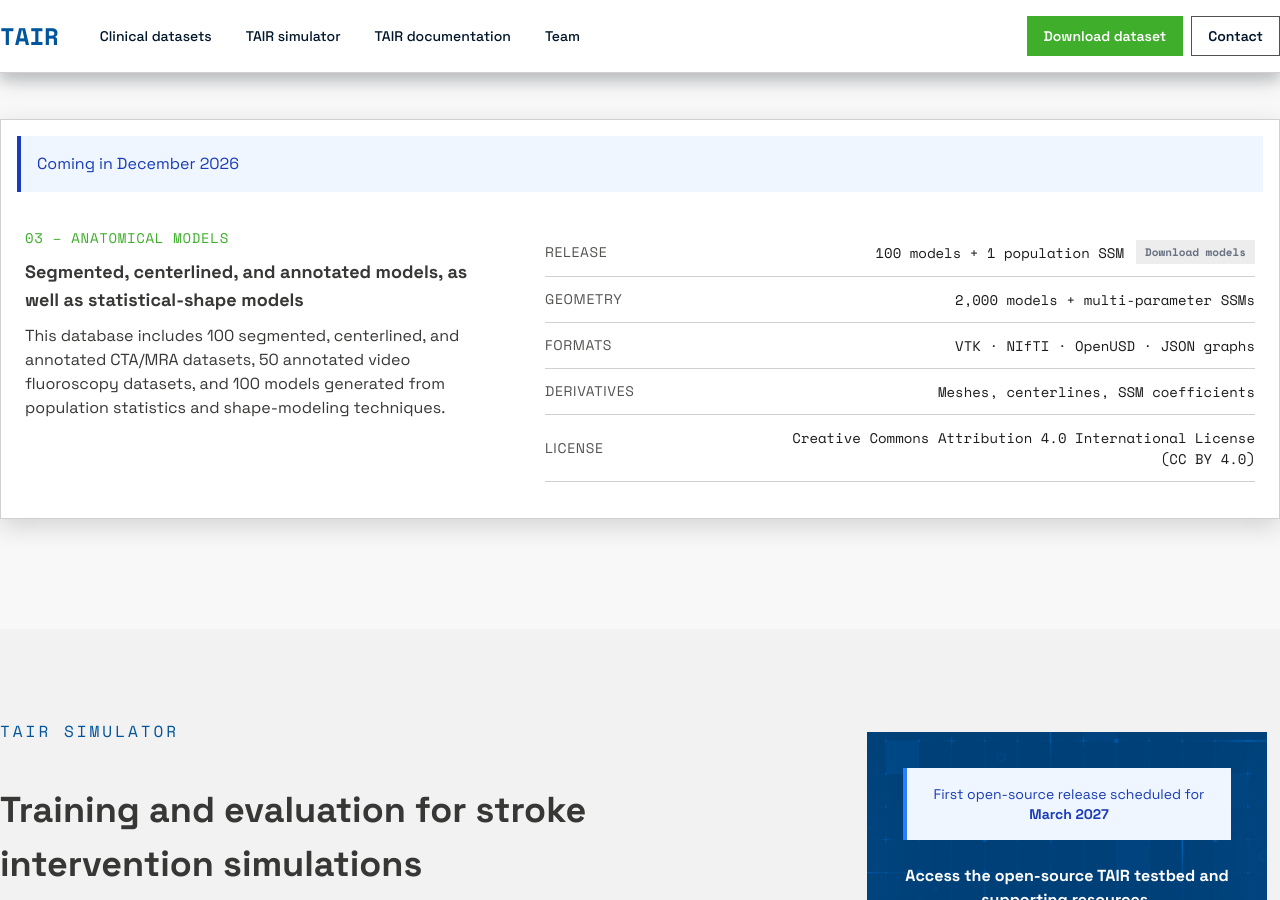
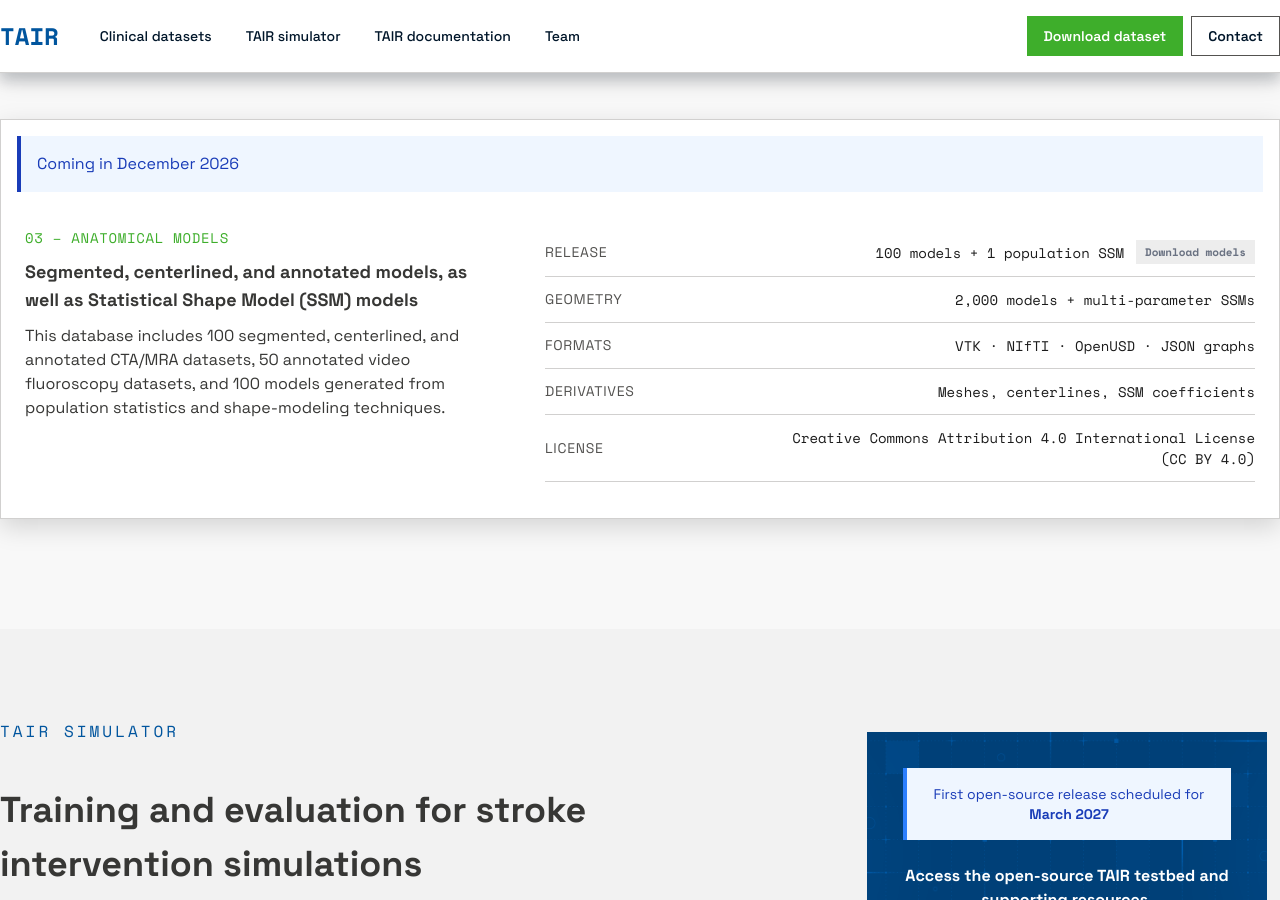
Before and after one commit to Kitware/TAIR, a Jekyll site: the page built from index.md, in a window 1280 px wide and 900 px high, scrolled down 1906 px. Built offline with Jekyll 4.4.1, drawn with Linux system fonts in a browser that asks for light colours; some of the changed text lies outside the part shown.

Commit message:
Fix wording in content

```diff
--- a/index.md
+++ b/index.md
@@ -57,7 +57,7 @@ clinical_data:
     icon: ri-download-line
   model:
     subheadline: 03 – Anatomical Models
-    headline: Segmented, centerlined, and annotated models, as well as statistical-shape models
+    headline: Segmented, centerlined, and annotated models, as well as Statistical Shape Model (SSM) models
     text: >-
       This database includes 100 segmented, centerlined, and annotated CTA/MRA datasets, 50 annotated video fluoroscopy datasets, and 100 models generated from population statistics and shape-modeling techniques.
     # button:
```
Also changed, not shown: other parts of index.md (+2 -2 lines), dataset.md (+1 -1 lines).
